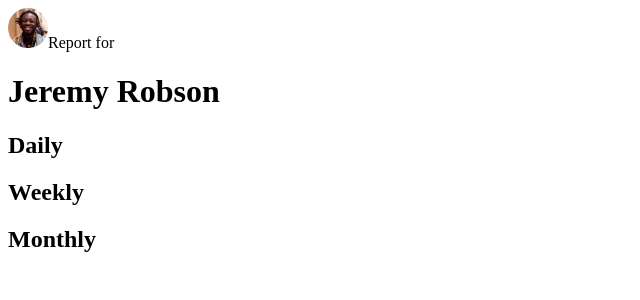
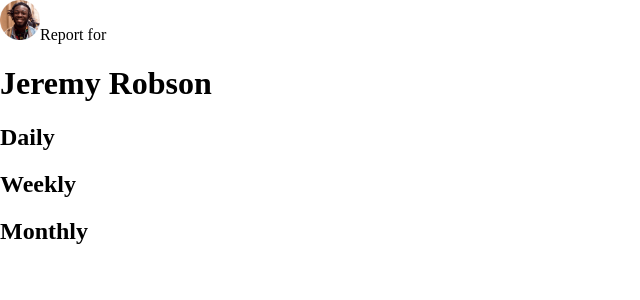
Before and after one commit to amrmabdelazeem/time-tracking-dashboard, a React (Create React App) app: page / in a window 1280 px wide. Shown: the top 300 px of the page, without its empty margins (0-640 px from the left). Built offline with nearby package versions, Linux system fonts and the light colour scheme.

Commit message:
Create styles file

```diff
--- /dev/null
+++ b/public/css/styles.css
@@ -0,0 +1,6 @@
+body{
+    margin: 0;
+}
+.container{
+
+}
--- a/public/index.html
+++ b/public/index.html
@@ -8,6 +8,7 @@
       name="description"
       content="Web site created using create-react-app"
     />
+    <link rel="stylesheet" href="./css/styles.css">
     <title>Time tracking dashboard</title>
   </head>
   <body>
```
